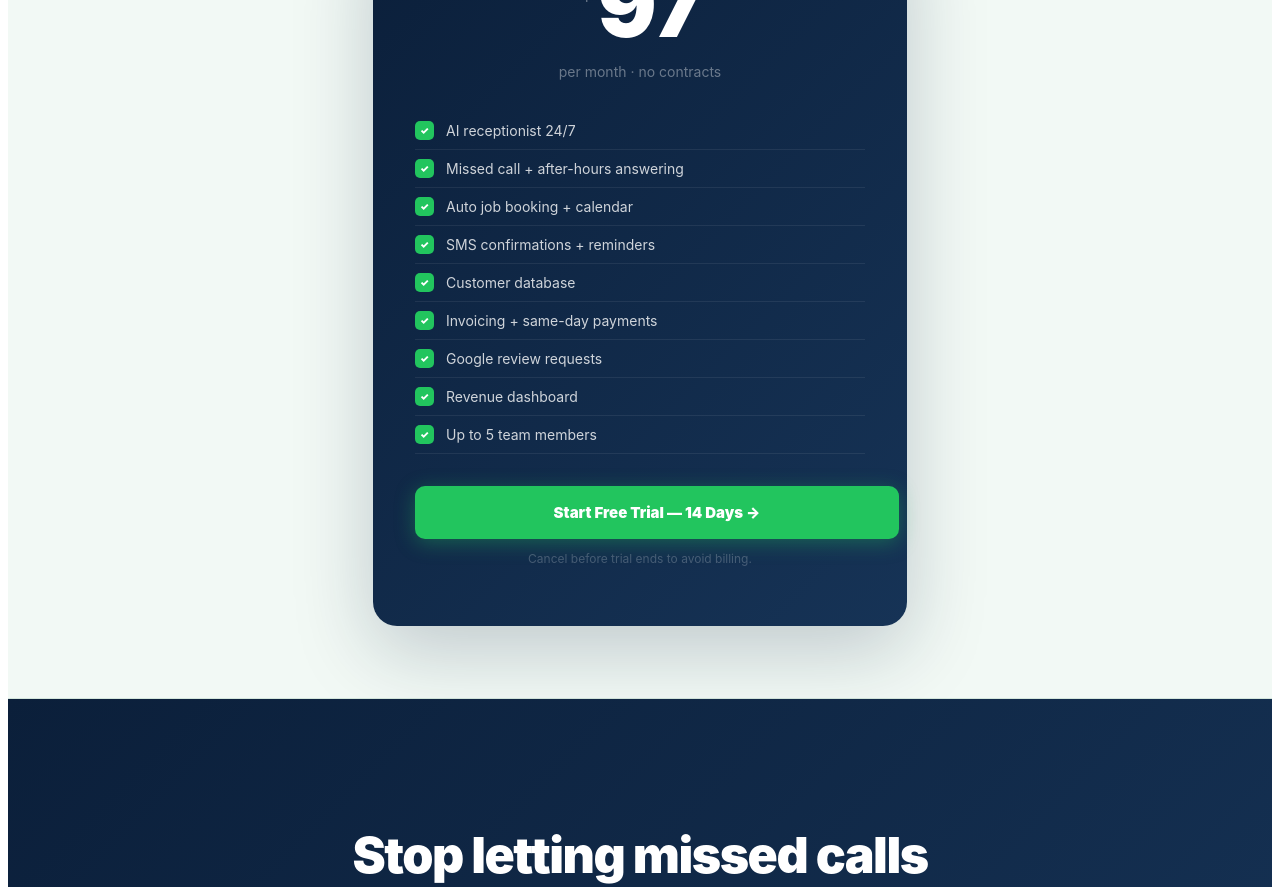
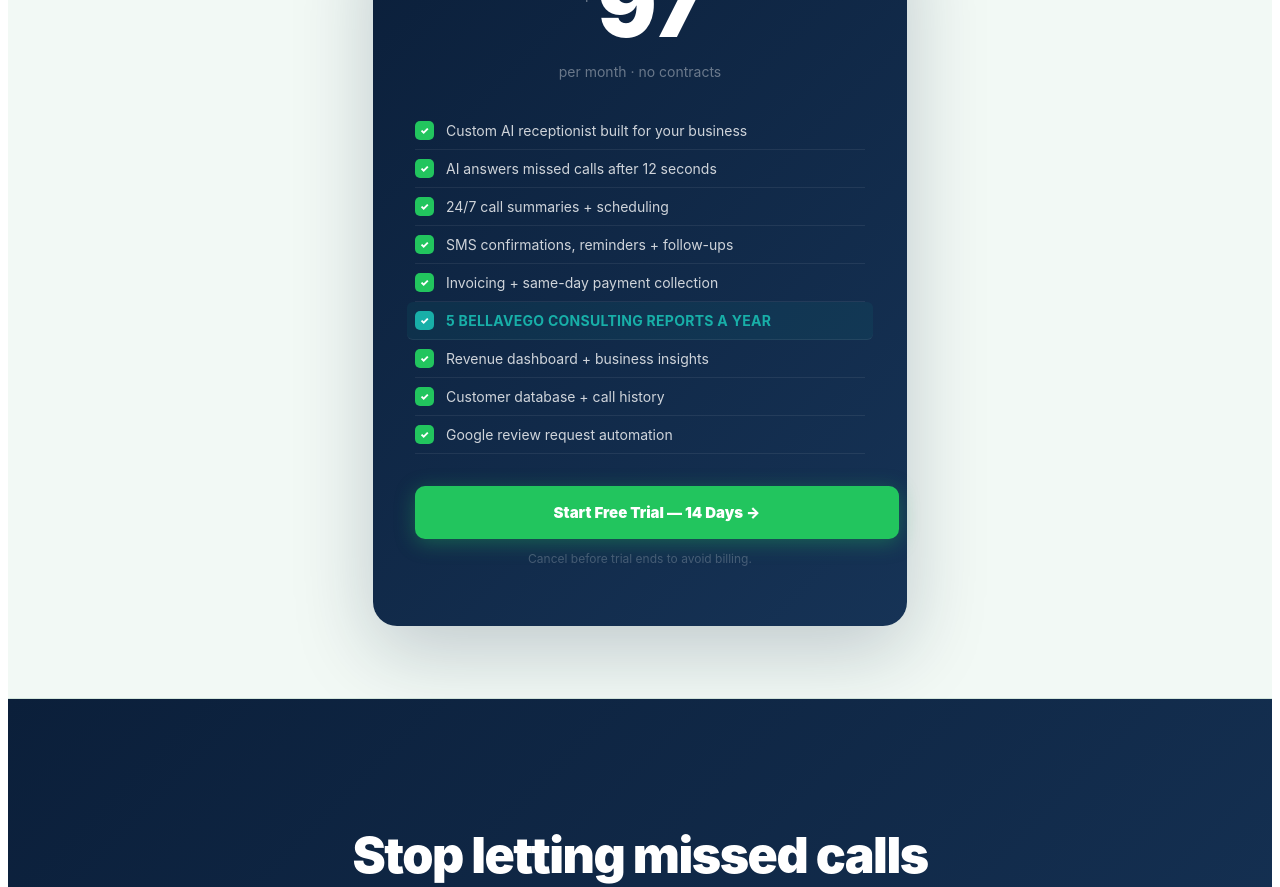
Before and after one commit to petermcshane0512-design/ringoco, a Next.js app: page / in a window 1280 px wide. Shown: the part 4080-4967 px from the top of the page. Built offline with nearby package versions, Linux system fonts and the light colour scheme; no server answers.

Commit message:
Update pricing bullet points with new feature list

```diff
--- a/src/app/page.tsx
+++ b/src/app/page.tsx
@@ -265,21 +265,21 @@ export default function HomePage() {
           <p style={{ color: 'rgba(255,255,255,0.38)', marginBottom: 32, fontSize: 14 }}>per month · no contracts</p>
           <div style={{ textAlign: 'left', marginBottom: 32 }}>
             {[
-              'AI receptionist 24/7',
-              'Missed call + after-hours answering',
-              'Auto job booking + calendar',
-              'SMS confirmations + reminders',
-              'Customer database',
-              'Invoicing + same-day payments',
-              'Google review requests',
-              'Revenue dashboard',
-              'Up to 5 team members',
+              { text: 'Custom AI receptionist built for your business', highlight: false },
+              { text: 'AI answers missed calls after 12 seconds', highlight: false },
+              { text: '24/7 call summaries + scheduling', highlight: false },
+              { text: 'SMS confirmations, reminders + follow-ups', highlight: false },
+              { text: 'Invoicing + same-day payment collection', highlight: false },
+              { text: '5 BELLAVEGO CONSULTING REPORTS A YEAR', highlight: true },
+              { text: 'Revenue dashboard + business insights', highlight: false },
+              { text: 'Customer database + call history', highlight: false },
+              { text: 'Google review request automation', highlight: false },
             ].map(f => (
-              <div key={f} style={{ display: 'flex', alignItems: 'center', gap: 12, padding: '9px 0', borderBottom: '1px solid rgba(255,255,255,0.07)' }}>
-                <div style={{ width: 19, height: 19, background: '#22C55E', borderRadius: 5, display: 'flex', alignItems: 'center', justifyContent: 'center', flexShrink: 0 }}>
+              <div key={f.text} style={{ display: 'flex', alignItems: 'center', gap: 12, padding: '9px 0', borderBottom: '1px solid rgba(255,255,255,0.07)', background: f.highlight ? 'rgba(24,175,168,0.08)' : 'transparent', marginLeft: f.highlight ? -8 : 0, marginRight: f.highlight ? -8 : 0, paddingLeft: f.highlight ? 8 : 0, paddingRight: f.highlight ? 8 : 0, borderRadius: f.highlight ? 6 : 0 }}>
+                <div style={{ width: 19, height: 19, background: f.highlight ? '#18AFA8' : '#22C55E', borderRadius: 5, display: 'flex', alignItems: 'center', justifyContent: 'center', flexShrink: 0 }}>
                   <span style={{ color: '#fff', fontSize: 10, fontWeight: 900 }}>✓</span>
                 </div>
-                <span style={{ fontSize: 14, color: 'rgba(255,255,255,0.8)' }}>{f}</span>
+                <span style={{ fontSize: 14, color: f.highlight ? '#18AFA8' : 'rgba(255,255,255,0.8)', fontWeight: f.highlight ? 700 : 400, letterSpacing: f.highlight ? '0.02em' : 'normal' }}>{f.text}</span>
               </div>
             ))}
           </div>
```
